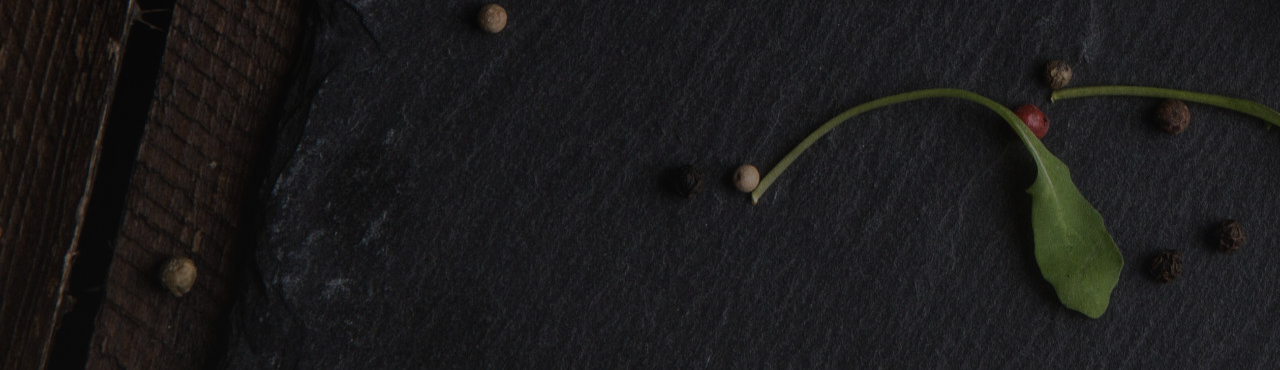
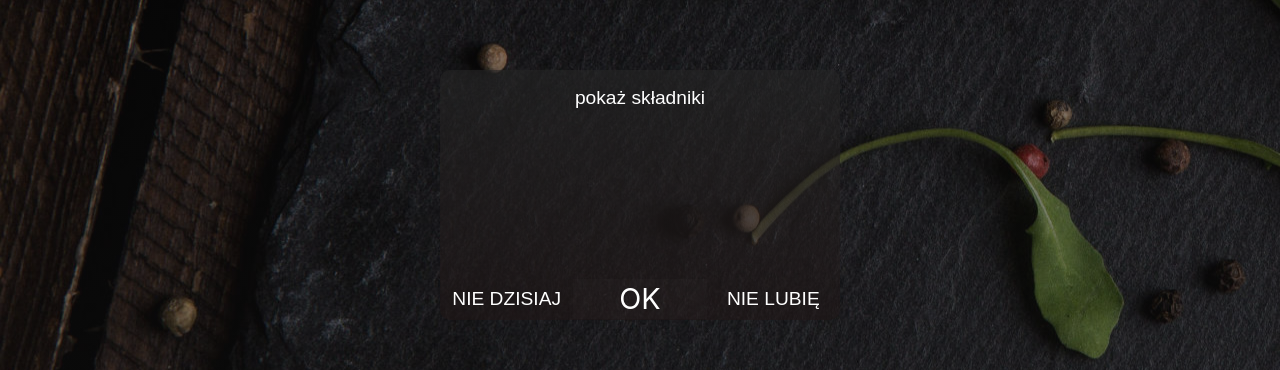
Before and after one commit to atrykp/what-s-for-dinner-react-app, a React (Create React App) app: page / in a window 1280 px wide. Shown: the part 812-1182 px from the top of the page. Built offline with nearby package versions, Linux system fonts and the light colour scheme.

Commit message:
fix drawn dish view position

```diff
--- a/src/pages/DrawnDishList.js
+++ b/src/pages/DrawnDishList.js
@@ -93,7 +93,7 @@ const DrawnDishList = ({ customedArr }) => {
         <button onClick={handleDraw} className="drawnDishSection__drawBtn">
           Losuj
         </button>
-        <CSSTransition
+        {/* <CSSTransition
           in={Boolean(showDish)}
           timeout={500}
           classNames="display"
@@ -107,7 +107,7 @@ const DrawnDishList = ({ customedArr }) => {
               classNames="display"
               unmountOnExit
               appear
-            >
+            > */}
         <div className="drawnDish">
           <DrawnDish
             showIngredients={showIngredients}
@@ -119,9 +119,9 @@ const DrawnDishList = ({ customedArr }) => {
             productsListArr={productsListArr}
           />
         </div>
-            </CSSTransition>
+        {/* </CSSTransition>
           </TransitionGroup>
-        </CSSTransition>
+        </CSSTransition> */}
       </div>
     </>
   );
--- a/src/styles/App.css
+++ b/src/styles/App.css
@@ -41,7 +41,7 @@
   background-color: rgba(0, 0, 0, 0.452);
   position: fixed;
   left: 0;
-  bottom: 0;
+  bottom: 20px;
   margin-bottom: 2%;
   width: 100%;
   border-radius: 10px;
@@ -72,6 +72,7 @@
 }
 @media (min-width: 500px) {
   .lowerNav {
+    bottom: 0;
     width: 80%;
     left: 10%;
     right: 10%;
--- a/src/styles/DrawnDishList.css
+++ b/src/styles/DrawnDishList.css
@@ -1,10 +1,10 @@
 .drawnDishSection {
   position: relative;
-  min-height: 70vh;
+  min-height: 80vh;
   display: grid;
   align-items: center;
   justify-items: center;
-  grid-auto-rows: min-content;
+  padding-bottom: 15vh;
 }
 
 .drawnDishSection__drawBtn {
@@ -17,24 +17,20 @@
   color: white;
   border: none;
   left: 50%;
-  bottom: 2%;
+  bottom: 35px;
   transform: translate(-50%, -10%);
   z-index: 1;
   cursor: pointer;
 }
 .drawnDish {
-  position: absolute;
-  left: 50%;
-  top: 50%;
-  transform: translate(-50%, -77%);
+  min-height: 220px;
+  width: 320px;
+  margin-top: 0.1vh;
+
   background: linear-gradient(rgba(37, 37, 37, 0.6), rgba(31, 22, 22, 0.6));
-  width: 90%;
-  min-height: 35vh;
   border-radius: 10px;
   display: grid;
   grid-template-rows: auto auto auto;
-  margin-bottom: 20vh;
-  margin-top: 2vh;
   color: white;
 }
 .drawnDish__buttons {
@@ -100,7 +96,7 @@
 .drawnDish__name--small {
   font-size: 1.6rem;
 }
-.display-enter {
+/* .display-enter {
   opacity: 0;
 }
 .display-enter-active {
@@ -113,18 +109,17 @@
 .display-exit-active {
   opacity: 0;
   transition: opacity 500ms;
-}
+} */
 
 @media (min-width: 500px) {
   .drawnDishSection__drawBtn {
     padding: 1% 5%;
     font-size: 1.7rem;
+    bottom: 2%;
   }
   .drawnDish {
-    width: 70%;
     min-height: 250px;
-
-    max-width: 400px;
+    width: 400px;
     margin-top: 0.1vh;
   }
   .drawnDish__name {
@@ -149,14 +144,8 @@
   }
 }
 @media (min-width: 770px) {
-  .drawnDish {
-    transform: translate(-50%, -50%);
-  }
 }
 @media (min-width: 770px) {
-  .drawnDish {
-    top: 45%;
-  }
 }
 
 @media (min-width: 1024px) {
```
Also changed, not shown: 1 other file (tests, documents, lock files or other folders). Lines whose indentation alone changed are shown as unchanged.
